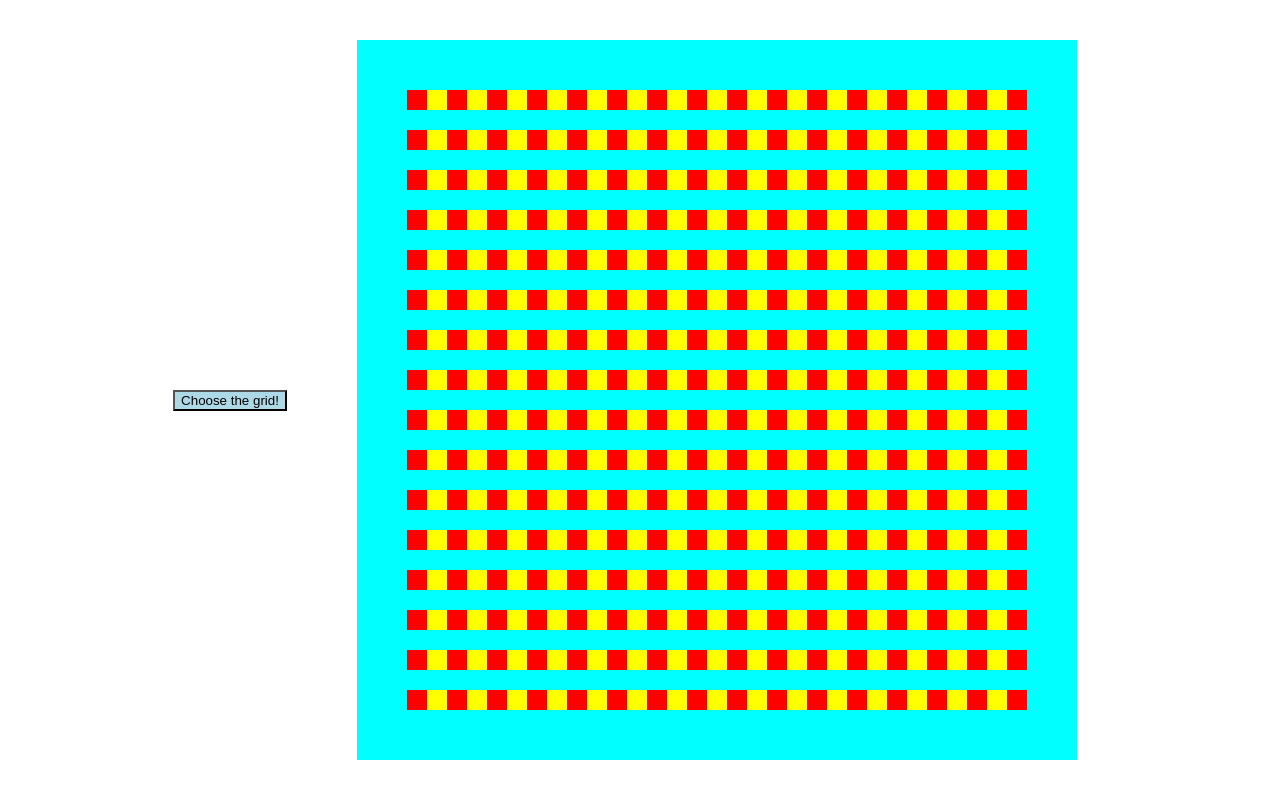
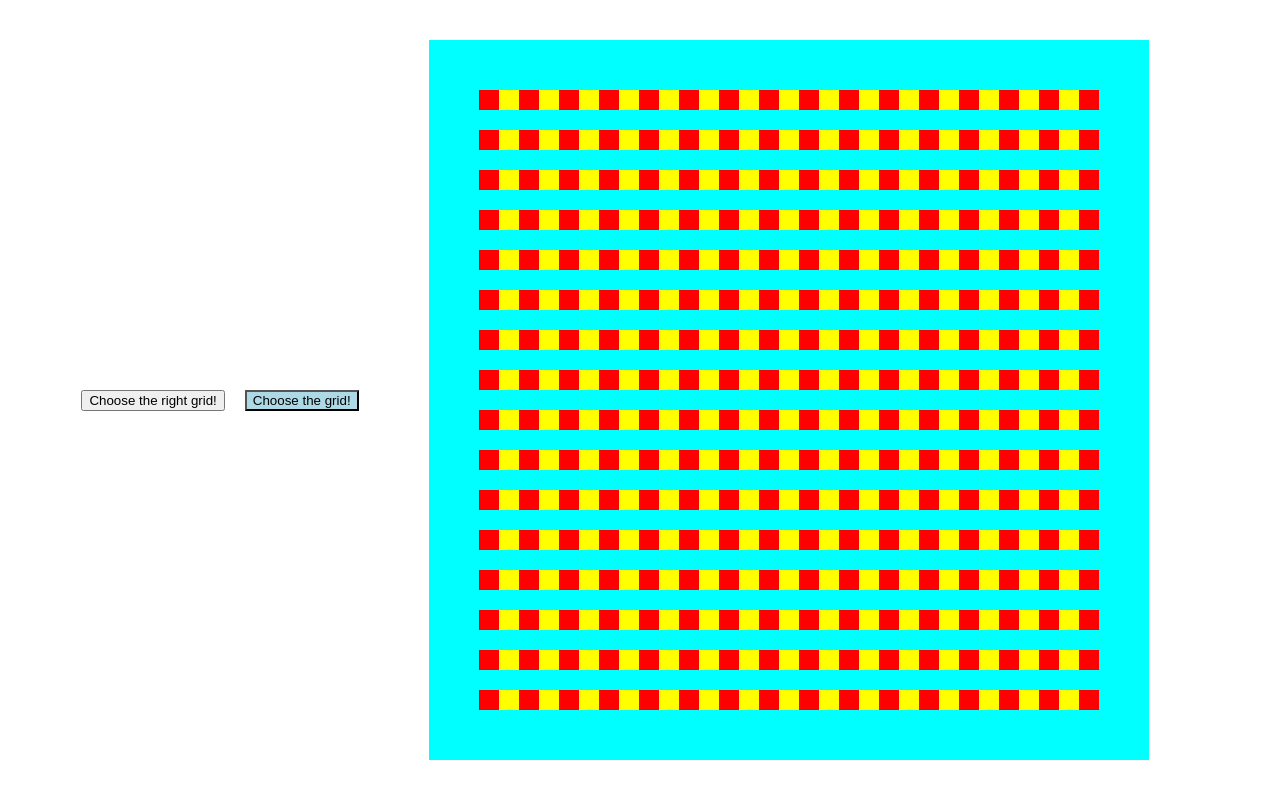
Before and after one commit to CodeByBlazej/Etch-a-Sketch, a plain HTML site: page index.html in a window 1280 px wide. Drawn offline with Linux system fonts and the light colour scheme.

Commit message:
add button on the top

```diff
--- a/index.html
+++ b/index.html
@@ -8,6 +8,7 @@
   <script src="app.js" defer></script>
 </head>
 <body>
+  <button class="btn">Choose the right grid!</button>
   <div class="container"></div>
 </body>
 </html>
```
